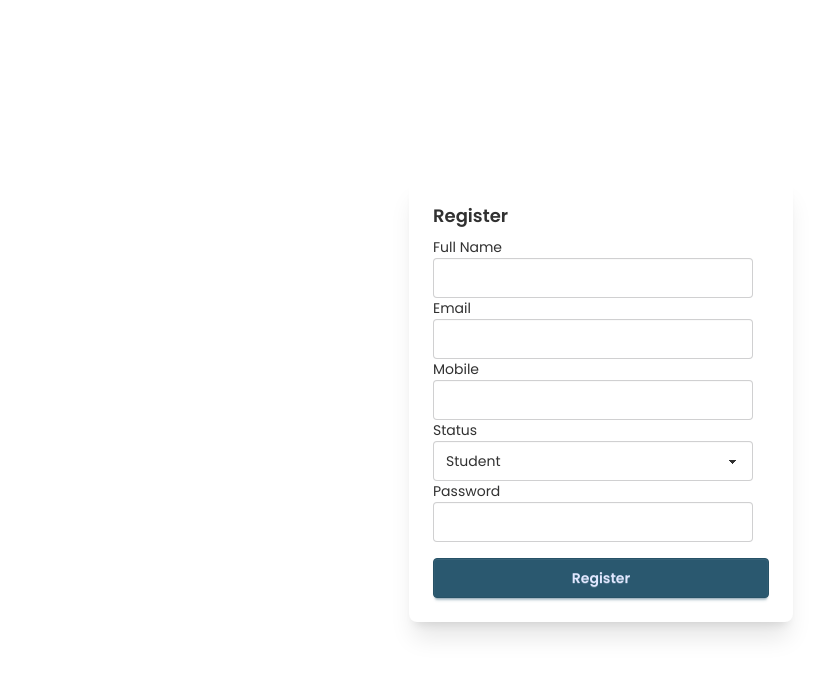
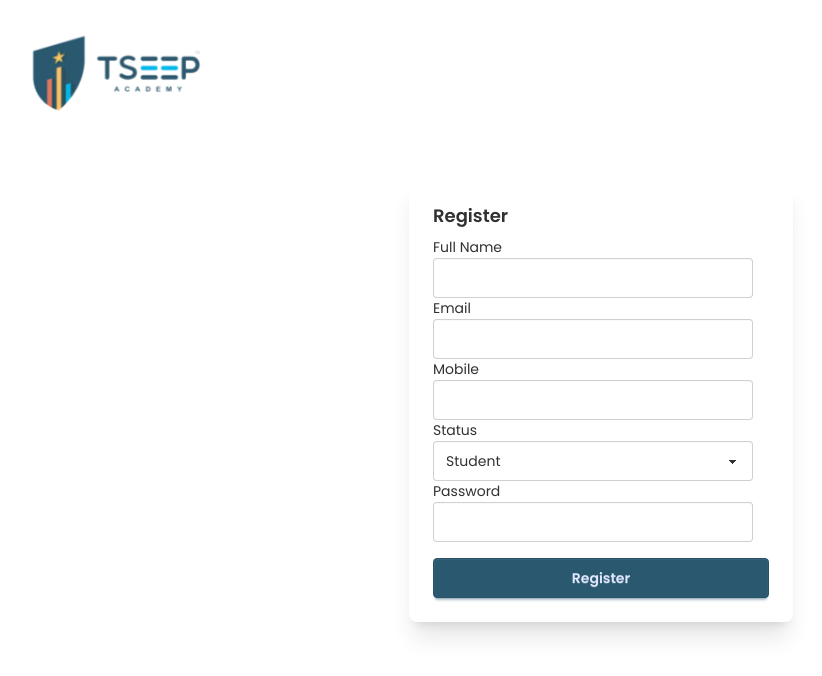
Before and after one commit to dilshad360/mcq-app, a React (Vite) app in the folder mcq-client/: page /register in a window 1280 px wide. Shown: the top 676 px of the page, without its empty margins (39-861 px from the left). Built offline with nearby package versions, Linux system fonts and the light colour scheme.

Commit message:
feat: header

```diff
--- /dev/null
+++ b/mcq-client/components/Header.jsx
@@ -0,0 +1,36 @@
+import React, { useState } from 'react';
+import { useAuth } from '../src/context/authContext';
+
+export default function Header() {
+    const [showButton, setShowButton] = useState(false);
+
+    const { logout, user } = useAuth();
+
+    const handleProfileClick = () => {
+        setShowButton(!showButton);
+    };
+
+    return (
+        <div className='fixed px-10 py-6 w-full flex items-center justify-between'>
+            <img src='/assets/logo.png' alt='logo' className='w-[240px] h-fit' />
+            {user &&
+                <div className='relative'>
+                    <img
+                        src='/assets/profile.png'
+                        alt='profile'
+                        className='w-16 h-16 bg-gray-300 rounded-full cursor-pointer'
+                        onClick={handleProfileClick}
+                    />
+                    {showButton && (
+                        <button
+                            className="absolute top-full mt-2 right-0 btn btn-error shadow-md"
+                            onClick={logout}
+                        >
+                            Logout
+                        </button>
+                    )}
+                </div>
+            }
+        </div>
+    );
+}
--- a/mcq-client/src/App.jsx
+++ b/mcq-client/src/App.jsx
@@ -5,6 +5,7 @@ import Test from './pages/Test';
 import { AuthProvider, useAuth } from './context/authContext';
 import Result from './pages/Result';
 import Onboard from './pages/Onboard';
+import Header from '../components/Header';
 
 const ProtectedRoute = ({ children }) => {
   const { user } = useAuth();
@@ -34,6 +35,7 @@ const App = () => {
   return (
     <BrowserRouter>
       <AuthProvider>
+        <Header/>
         <Routes>
           {/* Guest Routes */}
           <Route path="/" element={<GuestRoute><Login /></GuestRoute>} />
```
Also changed, not shown: mcq-client/public/assets/logo.png (added), mcq-client/public/assets/profile.png (added).
